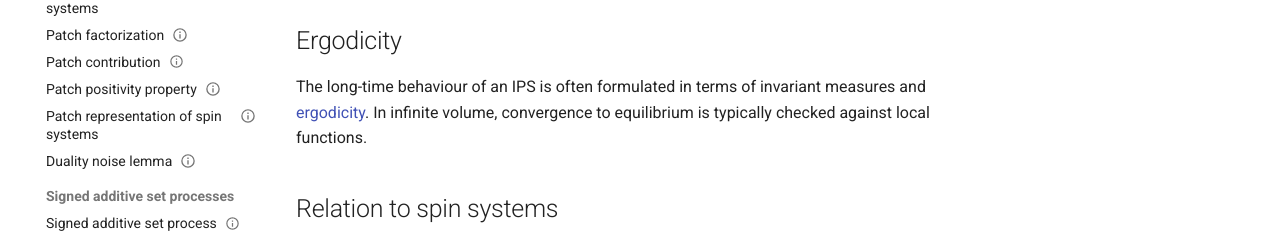
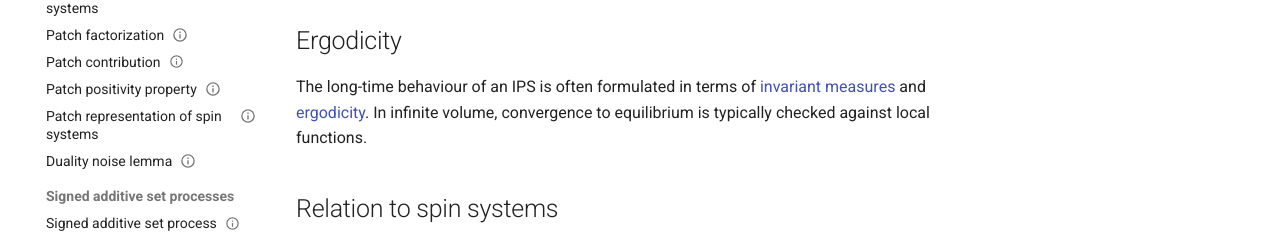
Before and after one commit to maciejgluchowski86-beep/ips-wiki, an MkDocs documentation site: the page built from docs/entries/interacting-particle-system.md, in a window 1280 px wide and 900 px high, scrolled down 1234 px. Shown: the part 513-754 px from the top of the window. Built offline with MkDocs 1.6.1 and Material for MkDocs 9.7.7, drawn with Linux system fonts in a browser that asks for light colours; comment, search, counter and statistics services are not loaded; part of the change alters nothing that is shown.

```diff
--- a/docs/entries/interacting-particle-system.md
+++ b/docs/entries/interacting-particle-system.md
@@ -75,7 +75,7 @@ When the generator is bounded on the relevant finite-dimensional space, this is
 
 ## Ergodicity
 
-The long-time behaviour of an IPS is often formulated in terms of invariant measures and [ergodicity](ergodicity.md). In infinite volume, convergence to equilibrium is typically checked against local functions.
+The long-time behaviour of an IPS is often formulated in terms of [invariant measures](invariant-measure.md) and [ergodicity](ergodicity.md). In infinite volume, convergence to equilibrium is typically checked against local functions.
 
 ## Relation to spin systems
 
```
